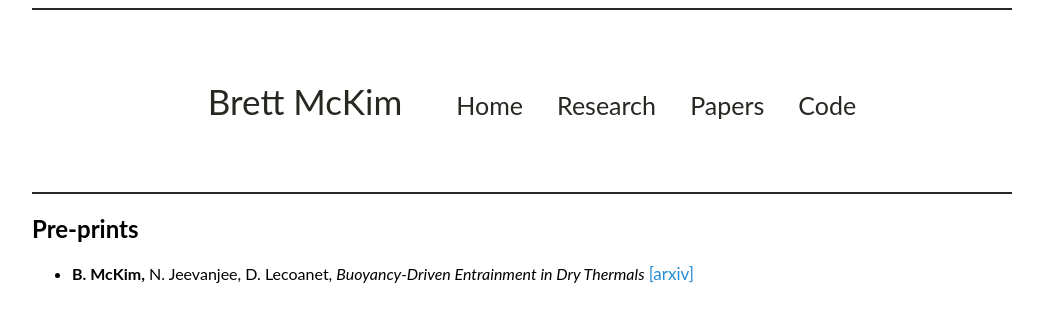
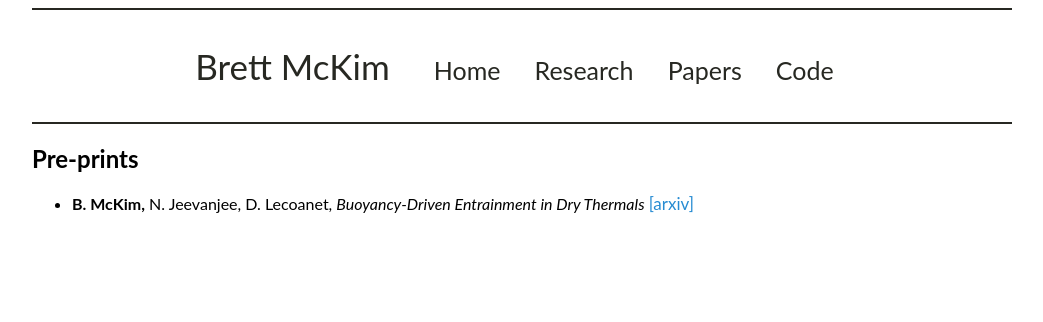
Before and after one commit to mckimb/mckimb.github.io, a Jekyll site: the page built from papers/index.html, in a window 1280 px wide. Shown: the top 322 px of the page, without its empty margins (118-1161 px from the left). Built offline with Jekyll 4.4.1, drawn with Linux system fonts in a browser that asks for light colours.

Commit message:
Update main.css

```diff
--- a/css/main.css
+++ b/css/main.css
@@ -110,7 +110,7 @@ nav ul li, footer ul li {
 }
 .topnav p{
     display:inline-block;
-    padding: 35px;
+    padding-right: 25px;
     font-size: 35px;
     text-align: center;
 
```
